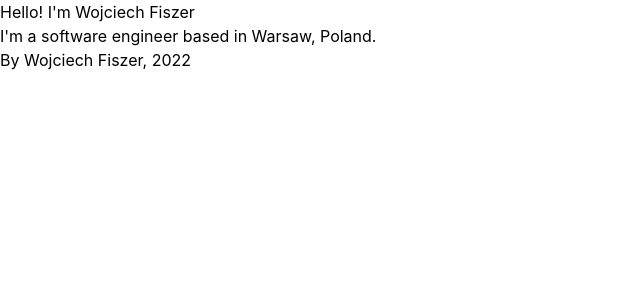
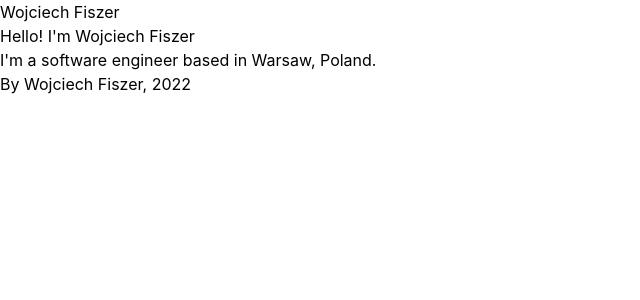
Before and after one commit to wojciech-fiszer/wojciech-fiszer-website, a Next.js app: page / in a window 1280 px wide. Shown: the top 300 px of the page, without its empty margins (0-640 px from the left). Built offline with nearby package versions, Linux system fonts and the light colour scheme.

Commit message:
Created basic layout

```diff
--- /dev/null
+++ b/components/footer.tsx
@@ -0,0 +1,7 @@
+import React from 'react'
+
+type Props = {}
+
+export default function Footer({}: Props): JSX.Element {
+  return <footer>By Wojciech Fiszer, 2022</footer>
+}
--- /dev/null
+++ b/components/header.tsx
@@ -0,0 +1,7 @@
+import React from 'react'
+
+type Props = {}
+
+export default function Header({}: Props): JSX.Element {
+  return <header>Wojciech Fiszer</header>
+}
--- /dev/null
+++ b/components/layout.tsx
@@ -0,0 +1,23 @@
+import React from 'react'
+import Head from 'next/head'
+import Header from './header'
+import Footer from './footer'
+
+type Props = {
+  children: JSX.Element
+}
+
+export default function Layout({ children }: Props): JSX.Element {
+  return (
+    <>
+      <Head>
+        <title>Wojciech Fiszer</title>
+        <meta name="description" content="My personal website" />
+        <link rel="icon" href="/favicon.ico" />
+      </Head>
+      <Header />
+      {children}
+      <Footer />
+    </>
+  )
+}
--- a/pages/index.tsx
+++ b/pages/index.tsx
@@ -1,22 +1,14 @@
 import type { NextPage } from 'next'
-import Head from 'next/head'
+import Layout from '../components/layout'
 
 const Home: NextPage = () => {
   return (
-    <div>
-      <Head>
-        <title>Wojciech Fiszer</title>
-        <meta name="description" content="My personal website" />
-        <link rel="icon" href="/favicon.ico" />
-      </Head>
-
+    <Layout>
       <main>
         <h1>Hello! I&apos;m Wojciech Fiszer</h1>
         <p>I&apos;m a software engineer based in Warsaw, Poland.</p>
       </main>
-
-      <footer>By Wojciech Fiszer, 2022</footer>
-    </div>
+    </Layout>
   )
 }
 
```
